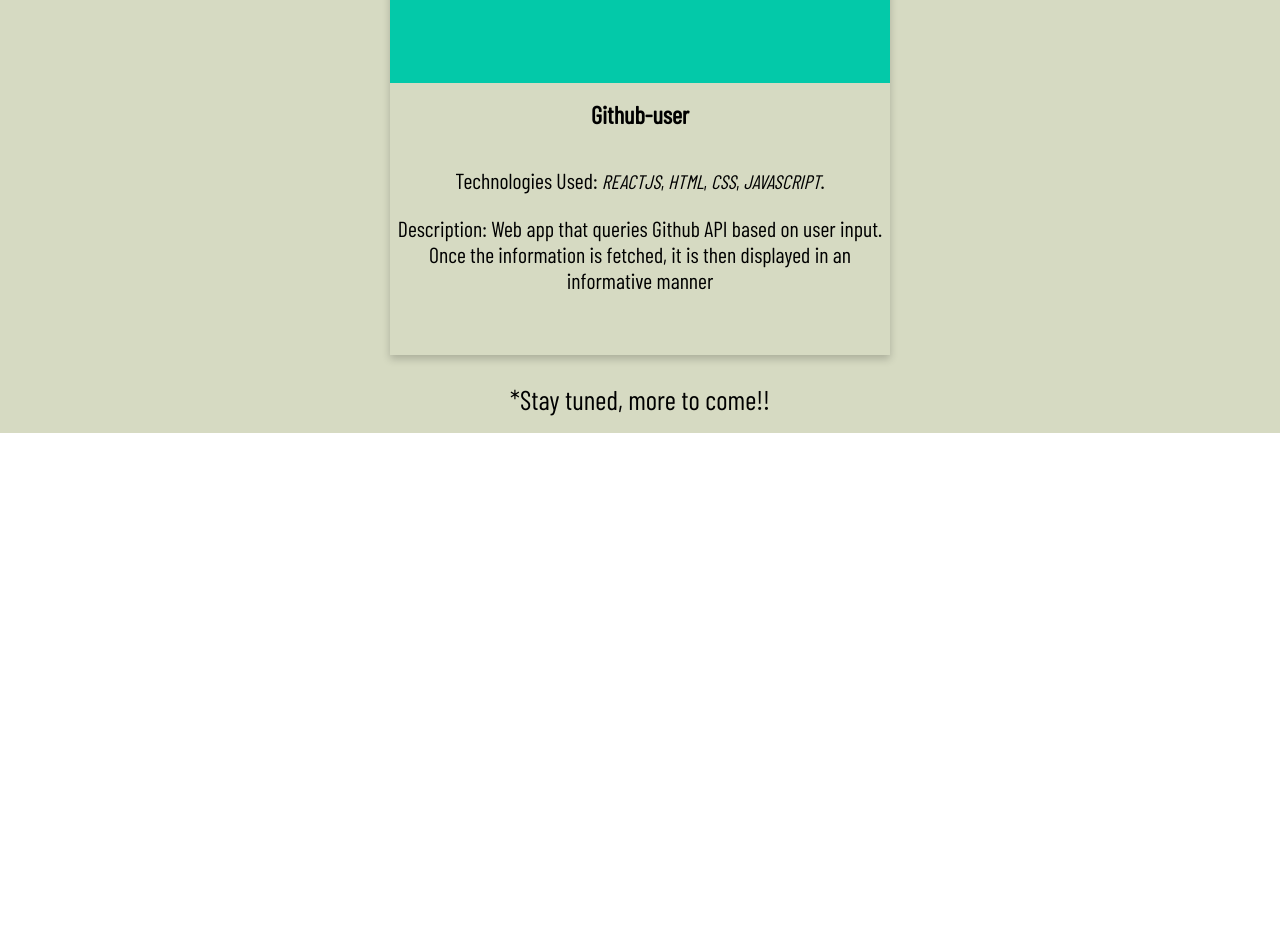
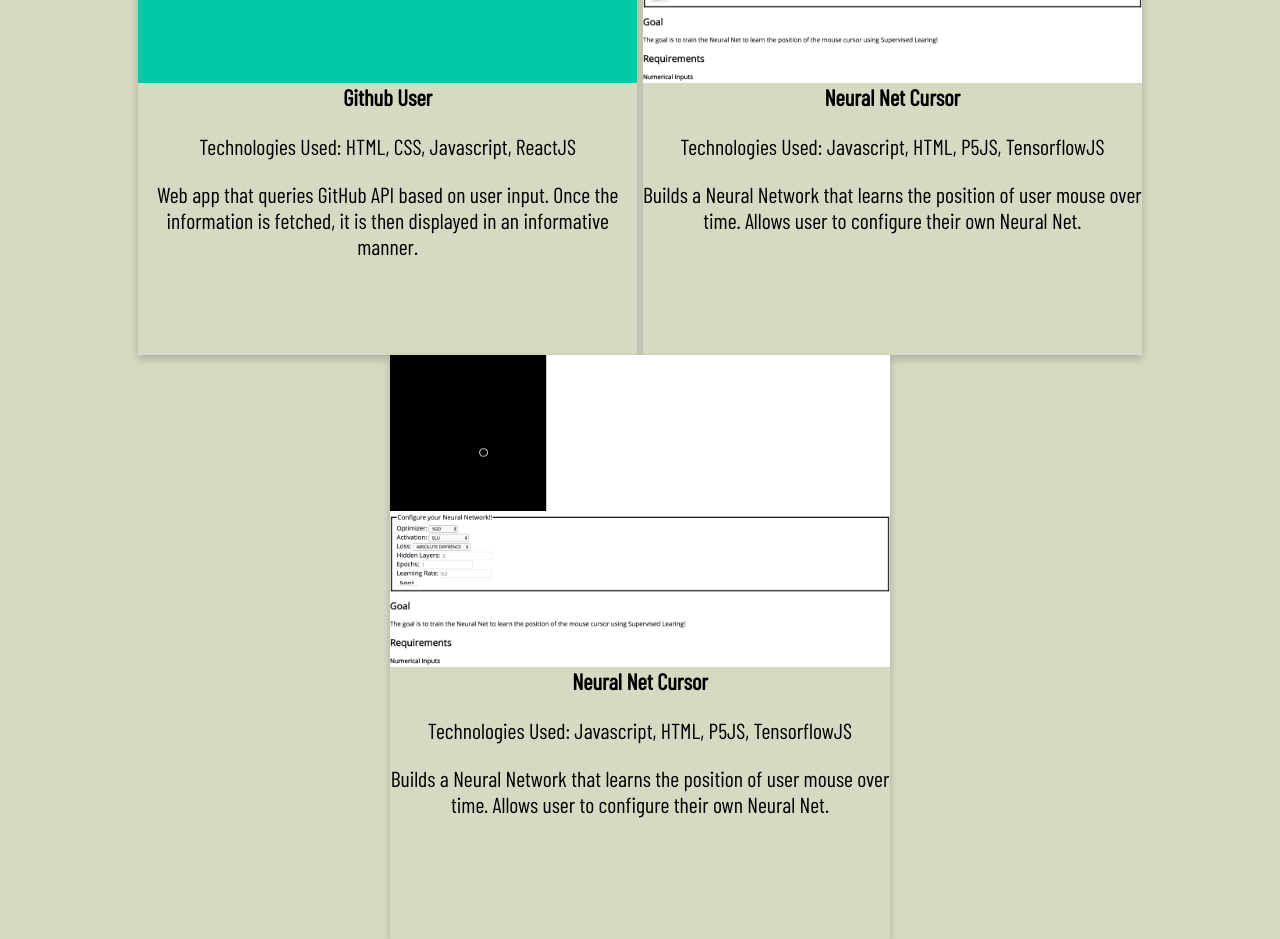
Before and after one commit to edgargonzalez2020/edgargonzalez2020.github.io, a plain HTML site: page index.html in a window 1280 px wide. Shown: the part 1780-2719 px from the top of the page. Before the commit the page ends 2213 px from the top, so only its background shows below. Drawn offline with nearby package versions, Linux system fonts and the light colour scheme.

Commit message:
Updated stylesheet

```diff
--- a/css/styles.css
+++ b/css/styles.css
@@ -108,7 +108,7 @@
 
 #projects {
   padding-top: 2vh;
-  height: 100vh;
+  height: 100%;
   text-align: center;
   font-size: 1.7em;
   background-color: #D6DAC2;
@@ -166,12 +166,15 @@
 
 .project-card {
   height: 73vh;
+  max-height: 73vh;
+  box-sizing: border-box;
   width: 39vw;
   padding: 0;
   box-shadow: 0 4px 8px 0 rgba(0, 0, 0, 0.2);
   display: inline-block;
   vertical-align: top;
 }
+
 
 #java {
   height: 50%;
@@ -181,13 +184,20 @@
 #tech {
   font-size: .9em;
 }
-#description-project
+.project-description {
+    margin-top: 0;
+    padding: 0;
+    overflow-y:auto;
+}
+.project-description p
 {
-  font-size: .8em;
-  float: left;
+    font-size: .8em;
 }
-
-
+#title
+{
+    margin: 0;
+    padding:0;
+}
 /*
 ##########################
   End Aux Styles
@@ -227,5 +237,5 @@
   }
   .project-card
   {
-    height:50vh;
+    height:40vh;
   }
--- a/index.html
+++ b/index.html
@@ -24,7 +24,7 @@
       <p>EDGAR GONZALEZ</p>
       <a href="github.com/edgargonzalez2020"><i class="fab fa-github-square"></i></a>
       <a href="mailto:edgar.gonzalez2@mavs.uta.edu"><i class="fas fa-at"></i></a>
-      <a href="./img/Edgar_Gonzalez.pdf"><i class="fas fa-clipboard"></i></a>
+      <a href="./img/edgar_gonzalez_resume.pdf"><i class="fas fa-clipboard"></i></a>
     </div>
   </div>
   <div id="skills-cover">
@@ -72,29 +72,34 @@
   <div id="projects">
     <h1 class="animated" id="project-text">Projects</h1>
     <div class="animated" id="github-user">
-      <div class="project-card" id="github-user-card">
-        <a href="https://edgargonzalez2020.github.io/github-user/"><img src="./img/github-user.png" class="project-pic" /></a>
-        <h1>Github-user</h1>
-        <div id="description-project">
-          <p>
-            Technologies Used: <span id="tech"><i>REACTJS</i>, <i>HTML</i>, <i>CSS</i>, <i>JAVASCRIPT</i></span>.
-          </p>
-          <p>
-            Description: Web app that queries Github API based on user input. Once the information is fetched, it is then displayed in an informative manner
-          </p>
+        <div class="project-card">
+            <a><img src="./img/github-user.png" class="project-pic"/></a>
+            <div class="project-description">
+                <h5 id="title"> Github User </h5>
+                <p>Technologies Used: HTML, CSS, Javascript, ReactJS</p>
+                <p>Web app that queries GitHub API based on user input. Once the information is fetched, it is then displayed in an informative manner.</p>
+            </div>
         </div>
-      </div>
-      <p>
-        *Stay tuned, more to come!!
-      </p>
-    </div>
-
-  </div>
+        <div class="project-card">
+            <a><img src="./img/neural.png" class="project-pic"/></a>
+            <div class="project-description">
+                <h5 id = "title"> Neural Net Cursor </h5>
+                <p> Technologies Used: Javascript, HTML, P5JS, TensorflowJS</p>
+                <p>Builds a Neural Network that learns the position of user mouse over time. Allows user to configure their own Neural Net.</p>
+            </div>
+        </div>
+        <div class="project-card">
+            <a><img src="./img/neural.png" class="project-pic"/></a>
+            <div class="project-description">
+                <h5 id = "title"> Neural Net Cursor </h5>
+                <p> Technologies Used: Javascript, HTML, P5JS, TensorflowJS</p>
+                <p>Builds a Neural Network that learns the position of user mouse over time. Allows user to configure their own Neural Net.</p>
+            </div>
+        </div>
 
 
-
-
-
+    </div>
+  </div>
 
 
   <script src="https://ajax.googleapis.com/ajax/libs/jquery/2.1.3/jquery.min.js"></script>
@@ -102,9 +107,7 @@
   <script type="text/javascript" src="https://cdnjs.cloudflare.com/ajax/libs/waypoints/4.0.1/jquery.waypoints.js"></script>
   <script src="./js/positions.js"></script>
   <script>
-    window.onbeforeunload = function() {
-      window.scrollTo(0, 0);
-    }
+
   </script>
   <script>
     $(document).ready(function() {
@@ -134,5 +137,4 @@
   </script>
 
 </body>
-
 </html>
--- a/js/positions.js
+++ b/js/positions.js
@@ -1,3 +1,6 @@
+window.onbeforeunload = function() {
+    window.scrollTo(0, 0);
+}
 $(document).ready(function() {
   $(this).scrollTop(0);
   // hide our element on page load
```
Also changed, not shown: img/neural.png (added), 3 other files.
